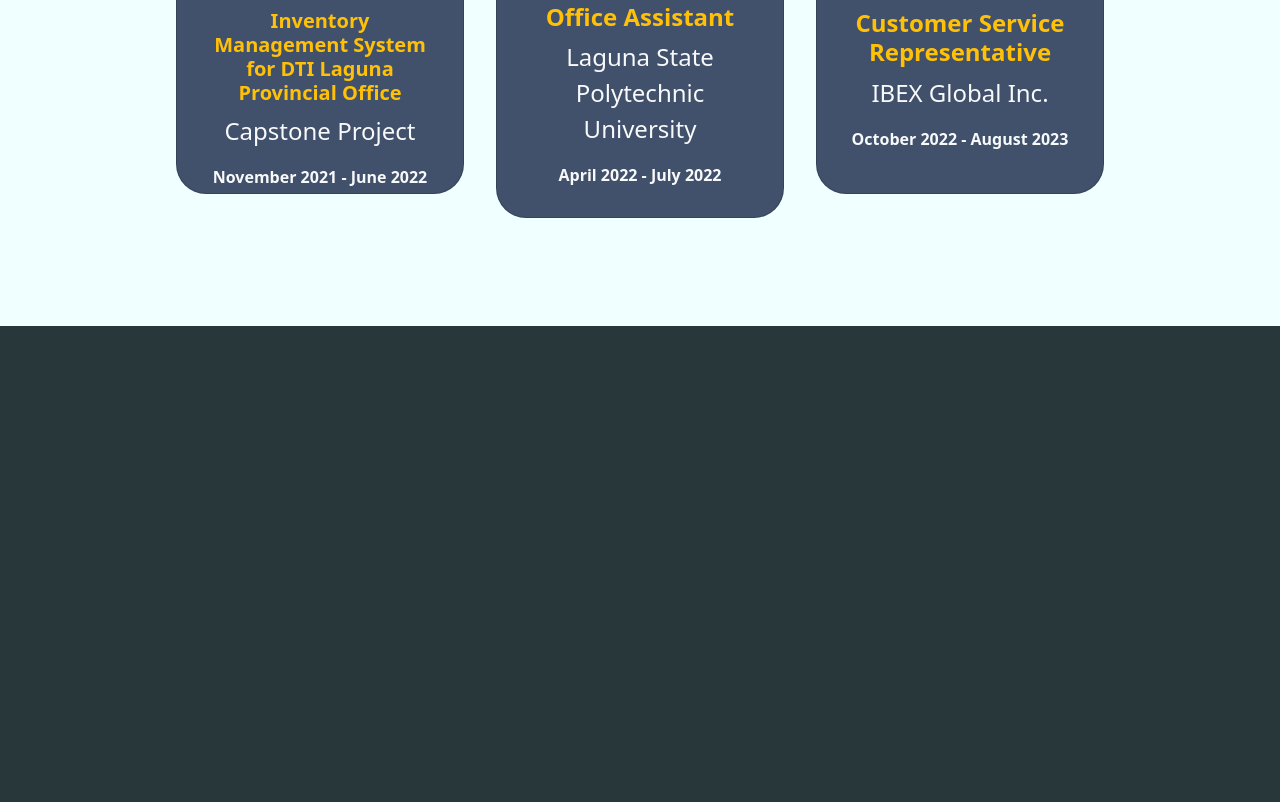
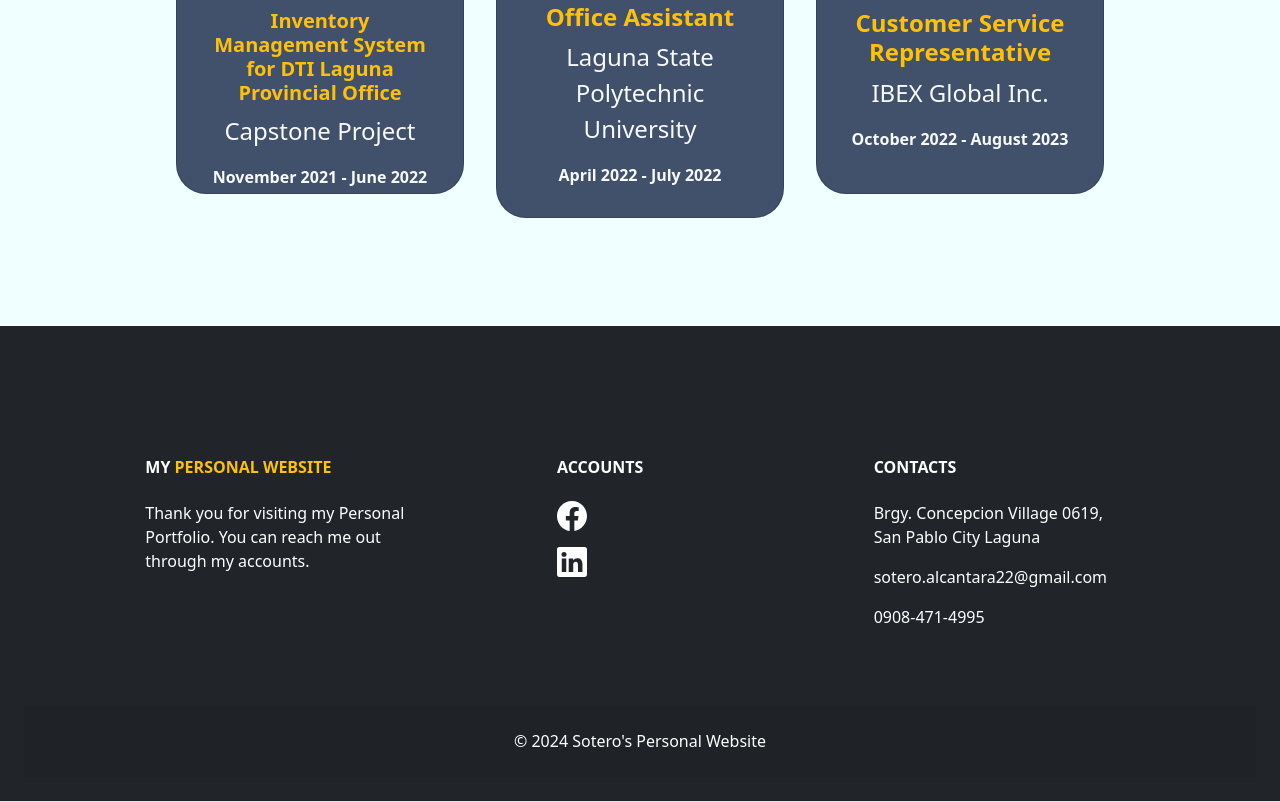
Before and after one commit to roiialcantara/MyProfile.io, a website: page index.html in a window 1280 px wide. Shown: the part 5512-6314 px from the top of the page. Before the commit the page ends 5838 px from the top, so only its background shows below. Drawn offline with nearby package versions, Linux system fonts and the light colour scheme.

Commit message:
added a footer and information

```diff
--- a/index.html
+++ b/index.html
@@ -43,7 +43,7 @@
                         <a href="#experiences" class="nav-link">Experiences</a>
                     </li>
                     <li class="nav-item">
-                        <a href="#contact" class="nav-link">Contact</a>
+                        <a href="#footer" class="nav-link">Contact</a>
                     </li>
                 </ul>
             </div>
@@ -223,7 +223,7 @@
 
     <!-- Project -->
     <section id="project">
-        <h1 class="display-4 fw-bold text-center" id="project-header"><span class="text-warning">Projects</span></h1>
+        <h1 class="display-4 fw-bold text-center" id="project-header"><span class="text-warning">Project</span></h1>
         <div class="container-lg pt-5">
             <div class="row my-5 align-items-center justify-content-center">
                 <div id="carouselExampleCaptions" class="carousel slide">
@@ -339,7 +339,7 @@
     </section>
 
     <!-- Experiences -->
-    <section id="experience">
+    <section id="experiences">
         <h1 class="display-4 fw-bold text-center pb-4 text-dark" id="experience-header">My<span class="text-warning"> Experiences</span></h1>
         <div class="container-lg pt-5">
             <div class="row my-5 align-items-center justify-content-center">
@@ -370,6 +370,72 @@
             </div>
         </div>
     </section>
+
+    <!-- Footer -->
+    <footer class="text-center text-lg-start bg-dark">
+        <section class="justify-content-center justify-content-lg-between p-4 border-bottom">
+        <!-- Section: Links  -->
+        <section id="footer">
+            <div class="container text-center text-md-start mt-5">
+            <!-- Grid row -->
+            <div class="row mt-3">
+                <!-- Grid column -->
+                <div class="col-md-3 col-lg-4 col-xl-3 mx-auto mb-4">
+                <!-- Content -->
+                <h6 class="text-uppercase fw-bold mb-4">
+                    My<span class="text-warning"> Personal Website</span>
+                </h6>
+                <p>
+                    Thank you for visiting my Personal Portfolio. You can reach me out through my accounts.
+                </p>
+                </div>
+                <!-- Grid column -->
+
+                <!-- Grid column -->
+                <div class="col-md-2 col-lg-2 col-xl-2 mx-auto mb-4">
+                <!-- Links -->
+                <h6 class="text-uppercase fw-bold mb-4">
+                    Accounts
+                </h6>
+                <p>
+                    <a href="https://www.facebook.com/sotero.alcantaraii" target=”_blank” class="text-reset"><svg xmlns="http://www.w3.org/2000/svg" width="30" height="30" fill="currentColor" class="bi bi-facebook" viewBox="0 0 16 16" >
+                        <path d="M16 8.049c0-4.446-3.582-8.05-8-8.05C3.58 0-.002 3.603-.002 8.05c0 4.017 2.926 7.347 6.75 7.951v-5.625h-2.03V8.05H6.75V6.275c0-2.017 1.195-3.131 3.022-3.131.876 0 1.791.157 1.791.157v1.98h-1.009c-.993 0-1.303.621-1.303 1.258v1.51h2.218l-.354 2.326H9.25V16c3.824-.604 6.75-3.934 6.75-7.951"/>
+                    </svg></a>
+                </p>
+                <p>
+                    <a href="https://www.linkedin.com/in/sotero-alcantara-ii-37725522a/" target=”_blank” class="text-reset"><svg xmlns="http://www.w3.org/2000/svg" width="30" height="30" fill="currentColor" class="bi bi-linkedin" viewBox="0 0 16 16" >
+                        <path d="M0 1.146C0 .513.526 0 1.175 0h13.65C15.474 0 16 .513 16 1.146v13.708c0 .633-.526 1.146-1.175 1.146H1.175C.526 16 0 15.487 0 14.854zm4.943 12.248V6.169H2.542v7.225zm-1.2-8.212c.837 0 1.358-.554 1.358-1.248-.015-.709-.52-1.248-1.342-1.248S2.4 3.226 2.4 3.934c0 .694.521 1.248 1.327 1.248zm4.908 8.212V9.359c0-.216.016-.432.08-.586.173-.431.568-.878 1.232-.878.869 0 1.216.662 1.216 1.634v3.865h2.401V9.25c0-2.22-1.184-3.252-2.764-3.252-1.274 0-1.845.7-2.165 1.193v.025h-.016l.016-.025V6.169h-2.4c.03.678 0 7.225 0 7.225z"/>
+                    </svg></a>
+                </p>
+                </div>
+                <!-- Grid column -->
+
+                <!-- Grid column -->
+                <div class="col-md-4 col-lg-3 col-xl-3 mx-auto mb-md-0 mb-4">
+                <!-- Links -->
+                <h6 class="text-uppercase fw-bold mb-4 ">Contacts</h6>
+                <p><i class="fas fa-home "></i> Brgy. Concepcion Village 0619, San Pablo City Laguna</p>
+                <p>
+                    <i class="fas fa-envelope "></i>
+                    sotero.alcantara22@gmail.com
+                </p>
+                <p><i class="fas fa-phone "></i> 0908-471-4995</p>
+                </div>
+                <!-- Grid column -->
+            </div>
+            <!-- Grid row -->
+            </div>
+        </section>
+        <!-- Section: Links  -->
+
+        <!-- Copyright -->
+        <div class="text-center p-4" style="background-color: rgba(0, 0, 0, 0.05);">
+            © 2024 Sotero's Personal Website
+        </div>
+        <!-- Copyright -->
+
+        </section>
+    </footer>
 </body>
 <script src="https://cdn.jsdelivr.net/npm/bootstrap@5.3.2/dist/js/bootstrap.bundle.min.js" integrity="sha384-C6RzsynM9kWDrMNeT87bh95OGNyZPhcTNXj1NW7RuBCsyN/o0jlpcV8Qyq46cDfL" crossorigin="anonymous"></script>
 </html>
--- a/style.css
+++ b/style.css
@@ -52,6 +52,6 @@
 }
 
 /* Experiences */
-#experience{
+#experiences{
     background-color: azure;
 }
```
